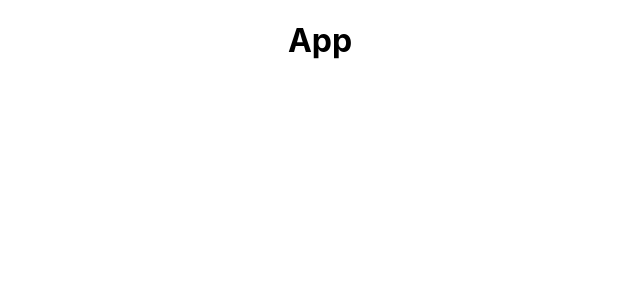
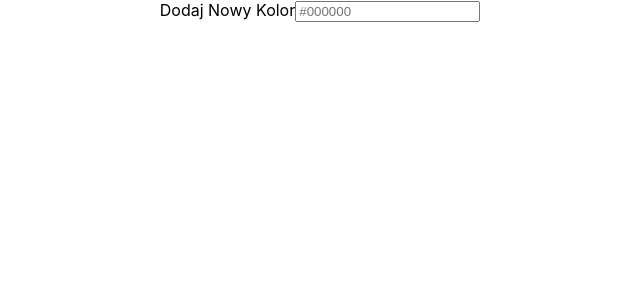
Before and after one commit to Klaudiusz-code/Zadanie-Rekrutacyjne, a React (Create React App) app: page / in a window 1280 px wide. Shown: the top 300 px of the page, without its empty margins (320-960 px from the left). Built offline with nearby package versions, Linux system fonts and the light colour scheme.

Commit message:
Adding AddColorForm and ColorList components to App

```diff
--- a/src/App.tsx
+++ b/src/App.tsx
@@ -1,11 +1,13 @@
 import React from 'react';
 import './App.css';
 import AddColorForm from "./components/AddColorForm/AddColorForm";
+import ColorList from "./components/ColorList/ColorList";
 
 function App() {
   return (
     <div className="App">
-        <h1>App</h1>
+        <AddColorForm/>
+        <ColorList/>
     </div>
   );
 }
```
